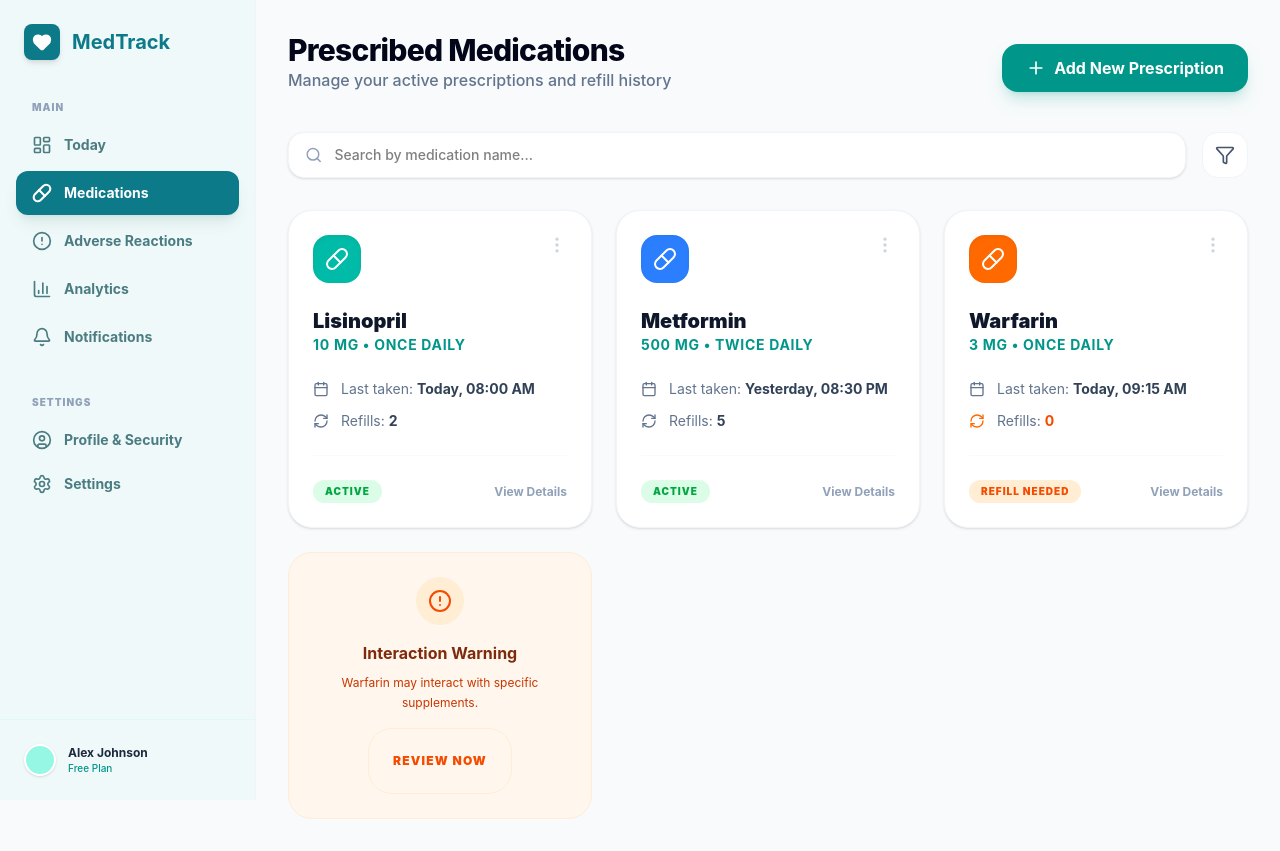
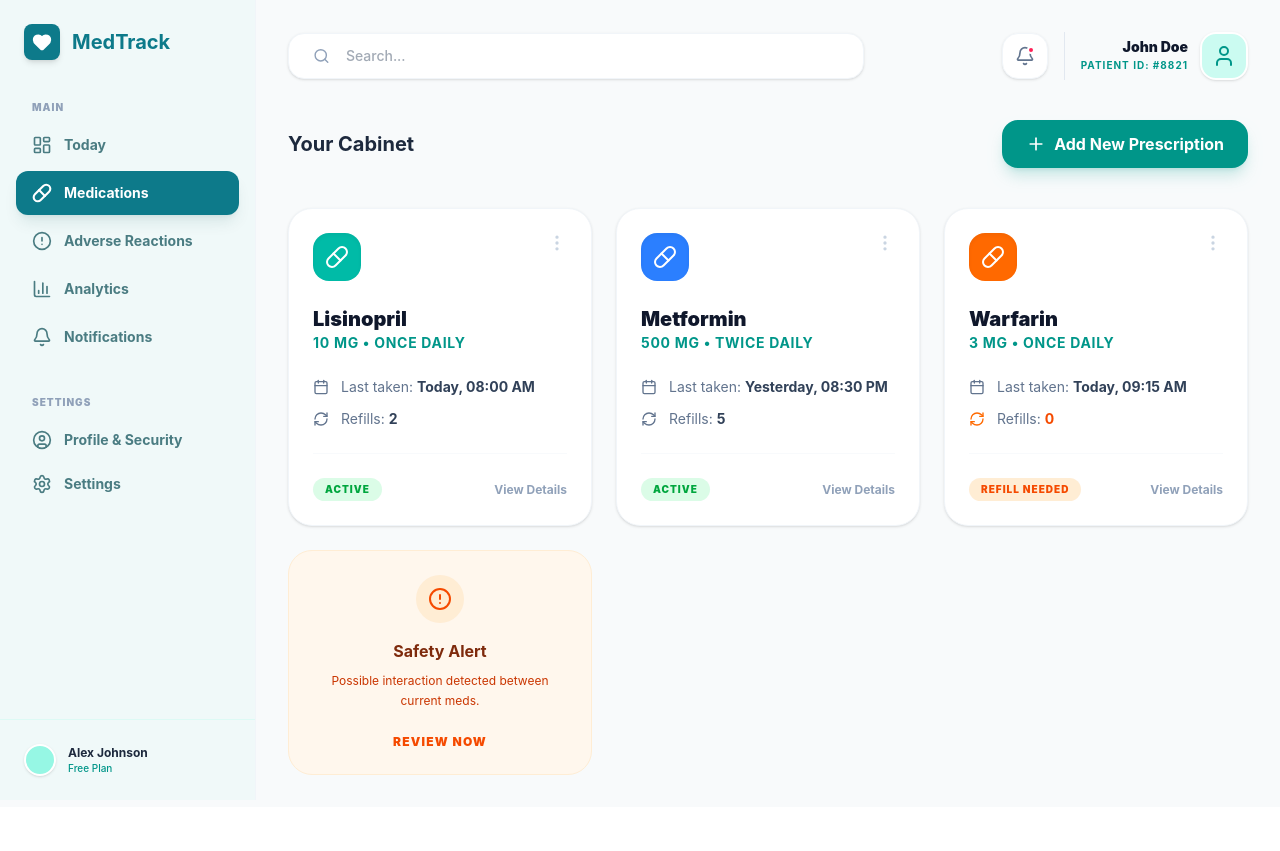
Before and after one commit to githinjiEssy/Medication-Tracker, a React (Vite) app in the folder Client/: page /medications in a window 1280 px wide. After the commit the page ends 807 px from the top, so only its background shows below. Built offline with nearby package versions, Linux system fonts and the light colour scheme.

Commit message:
modified medication, analytics and adverseReaction pages. Added reusable topbar

```diff
--- /dev/null
+++ b/Client/src/components/TopBar.jsx
@@ -0,0 +1,54 @@
+import React from 'react';
+import { Search, Bell, User, Settings } from 'lucide-react';
+
+const TopBar = ({ searchTerm, setSearchTerm, showSearch = true }) => {
+  return (
+    <div className="flex flex-col gap-8 mb-10">
+      {/* Search & Profile Row */}
+      <div className="flex justify-between items-center">
+
+        {showSearch ? (
+          <div className="flex-1 max-w-xl bg-white border border-slate-100 rounded-2xl px-6 py-3 flex items-center gap-4 shadow-sm focus-within:ring-2 focus-within:ring-teal-500/10 transition-all">
+            <Search size={18} className="text-slate-400" />
+            <input
+              type="text"
+              value={searchTerm}
+              onChange={(e) => setSearchTerm(e.target.value)}
+              placeholder="Search..."
+              className="bg-transparent outline-none text-sm w-full font-medium text-slate-600"
+            />
+          </div>
+        ) : (
+          <div className="flex-1" /> // Spacer if search is hidden
+        )}
+
+        <div className="flex items-center gap-4 ml-8">
+          <button className="relative p-3 bg-white border border-slate-100 rounded-2xl text-slate-500 hover:bg-slate-50 transition-all shadow-sm">
+            <Bell size={20} />
+            <span className="absolute top-3 right-3 w-2 h-2 bg-rose-500 rounded-full border-2 border-white"></span>
+          </button>
+
+          <div className="flex items-center gap-3 pl-4 border-l border-slate-200">
+            <div className="text-right hidden sm:block">
+              <p className="text-sm font-black text-slate-900 leading-none">John Doe</p>
+              <p className="text-[10px] font-bold text-teal-600 uppercase tracking-widest mt-1">Patient ID: #8821</p>
+            </div>
+            <div className="w-12 h-12 bg-teal-100 rounded-2xl flex items-center justify-center text-teal-600 border-2 border-white shadow-sm overflow-hidden cursor-pointer hover:border-teal-500 transition-all">
+              <User size={24} />
+            </div>
+          </div>
+        </div>
+      </div>
+
+      {/* Page Title Row
+      {title && (
+        <div className="animate-in fade-in slide-in-from-left-4 duration-500">
+          <h1 className="text-4xl font-black text-slate-950 tracking-tight">{title}</h1>
+          {description && <p className="text-slate-500 font-medium mt-1">{description}</p>}
+        </div>
+      )} */}
+    </div>
+  );
+};
+
+export default TopBar;
--- a/Client/src/pages/AdverseReactionsPage.jsx
+++ b/Client/src/pages/AdverseReactionsPage.jsx
@@ -5,6 +5,7 @@ import {
   ArrowLeft, Clock, Calendar, Pill, ChevronRight
 } from 'lucide-react';
 import AddSymptomModal from '../components/AddSymptomModal';
+import TopBar from '../components/TopBar';
 
 const AdverseReactions = () => {
   const [isSymptomModalOpen, setSymptomModalOpen] = useState(false);
@@ -112,6 +113,7 @@ const AdverseReactions = () => {
     <div className="flex min-h-screen bg-[#f8fafb]">
       <Sidebar />
       <main className="flex-1 p-8">
+        <TopBar />
 
         {!selectedSymptom ? (
           <div className="animate-in fade-in duration-500">
--- a/Client/src/pages/AnalyticsPage.jsx
+++ b/Client/src/pages/AnalyticsPage.jsx
@@ -1,5 +1,6 @@
 import React, { useState } from 'react';
 import Sidebar from '../components/Sidebar';
+import TopBar from '../components/TopBar';
 import {
   BarChart3,
   TrendingUp,
@@ -44,6 +45,8 @@ const AnalyticsPage = () => {
       <Sidebar />
 
       <main className="flex-1 p-8">
+        <TopBar />
+
         {/* Header with Export Options */}
         <header className="flex justify-between items-end mb-10">
           <div>
--- a/Client/src/pages/MedicationsPage.jsx
+++ b/Client/src/pages/MedicationsPage.jsx
@@ -2,14 +2,66 @@ import React, { useState } from 'react';
 import { useNavigate } from 'react-router-dom';
 import Sidebar from '../components/Sidebar';
 import AddMedicationModal from '../components/AddMedicationModal';
+import TopBar from '../components/TopBar';
 import {
-  Pill, Plus, Search, Filter, MoreVertical, AlertCircle,
-  RefreshCw, Calendar, ArrowLeft, Edit2, Trash2, History, CheckCircle2, Clock
+  Pill, Plus, MoreVertical, AlertCircle,
+  RefreshCw, Calendar, ArrowLeft, Edit2, Trash2, History, CheckCircle2
 } from 'lucide-react';
 
+// --- SUB-COMPONENT: MEDICATION CARD ---
+// Defined here to keep the main component clean and readable
+const MedicationCard = ({ med, onViewDetails }) => (
+  <div className="bg-white rounded-3xl p-6 border border-slate-100 shadow-sm hover:shadow-md transition-all group flex flex-col justify-between">
+    <div>
+      <div className="flex justify-between items-start mb-6">
+        <div className={`w-12 h-12 ${med.color} rounded-2xl flex items-center justify-center text-white shadow-inner`}>
+          <Pill size={24} />
+        </div>
+        <button className="text-slate-300 hover:text-slate-600 transition-colors">
+          <MoreVertical size={20} />
+        </button>
+      </div>
+      <div className="mb-6">
+        <h3 className="text-xl font-black text-slate-900">{med.name}</h3>
+        <p className="text-sm font-bold text-teal-600 uppercase tracking-wider">
+          {med.dose} • {med.frequency}
+        </p>
+      </div>
+      <div className="space-y-3 mb-6">
+        <div className="flex items-center gap-3 text-slate-500 text-sm">
+          <Calendar size={16} />
+          <span>Last taken: <b className="text-slate-700">{med.lastTaken}</b></span>
+        </div>
+        <div className="flex items-center gap-3 text-sm">
+          <RefreshCw size={16} className={med.refills === 0 ? "text-orange-500" : "text-slate-500"} />
+          <span className="text-slate-500">
+            Refills: <b className={med.refills === 0 ? "text-orange-600" : "text-slate-700"}>{med.refills}</b>
+          </span>
+        </div>
+      </div>
+    </div>
+
+    <div className="flex items-center justify-between pt-6 border-t border-slate-50">
+      <span className={`px-3 py-1 rounded-full text-[10px] font-black uppercase tracking-widest ${
+        med.status === 'Active' ? 'bg-green-100 text-green-600' : 'bg-orange-100 text-orange-600'
+      }`}>
+        {med.status}
+      </span>
+      <button
+        onClick={() => onViewDetails(med)}
+        className="text-xs font-bold text-slate-400 hover:text-teal-600 transition-colors"
+      >
+        View Details
+      </button>
+    </div>
+  </div>
+);
+
+// --- MAIN PAGE COMPONENT ---
 const MedicationsPage = () => {
   const [isModalOpen, setIsModalOpen] = useState(false);
-  const [selectedMed, setSelectedMed] = useState(null); // Track selected med
+  const [selectedMed, setSelectedMed] = useState(null);
+  const [searchTerm, setSearchTerm] = useState('');
   const navigate = useNavigate();
 
   const prescriptions = [
@@ -48,94 +100,81 @@ const MedicationsPage = () => {
     }
   ];
 
+  // Logic to filter meds based on TopBar input
+  const filteredMeds = prescriptions.filter(med =>
+    med.name.toLowerCase().includes(searchTerm.toLowerCase())
+  );
+
   return (
     <div className="flex min-h-screen bg-[#f8fafb]">
       <Sidebar />
 
       <main className="flex-1 p-8">
+        <TopBar
+          title={!selectedMed ? "Prescribed Medications" : "Medication Details"}
+          description={!selectedMed ? "Manage your active prescriptions and refill history" : ""}
+          searchTerm={searchTerm}
+          setSearchTerm={setSearchTerm}
+          showSearch={!selectedMed} // Hide search bar when viewing details
+        />
 
-        {/* ================== CONDITION 1: GRID VIEW ================== */}
         {!selectedMed ? (
+          /* GRID VIEW */
           <div className="animate-in fade-in duration-500">
-            <header className="flex justify-between items-end mb-10">
-              <div>
-                <h1 className="text-3xl font-extrabold text-slate-950 tracking-tight">Prescribed Medications</h1>
-                <p className="text-slate-500 font-medium">Manage your active prescriptions and refill history</p>
-              </div>
+            <header className="flex justify-between items-center mb-10">
+              <h2 className="text-xl font-bold text-slate-800">Your Cabinet</h2>
               <button
                 onClick={() => setIsModalOpen(true)}
-                className="bg-teal-600 text-white px-6 py-3 rounded-2xl font-bold flex items-center gap-2 hover:bg-teal-700 transition-all shadow-lg shadow-teal-600/20">
+                className="bg-teal-600 text-white px-6 py-3 rounded-2xl font-bold flex items-center gap-2 hover:bg-teal-700 transition-all shadow-lg shadow-teal-600/20"
+              >
                 <Plus size={20} />
                 Add New Prescription
               </button>
             </header>
 
-            <div className="flex gap-4 mb-8">
-              <div className="flex-1 bg-white border border-slate-100 rounded-2xl px-4 py-3 flex items-center gap-3 shadow-sm">
-                <Search size={18} className="text-slate-400" />
-                <input type="text" placeholder="Search by medication name..." className="bg-transparent outline-none text-sm w-full font-medium" />
-              </div>
-              <button className="bg-white border border-slate-100 p-3 rounded-2xl text-slate-600 hover:bg-slate-50"><Filter size={20} /></button>
-            </div>
-
             <div className="grid md:grid-cols-2 xl:grid-cols-3 gap-6">
-              {prescriptions.map((med) => (
-                <div key={med.id} className="bg-white rounded-3xl p-6 border border-slate-100 shadow-sm hover:shadow-md transition-all group">
-                  <div className="flex justify-between items-start mb-6">
-                    <div className={`w-12 h-12 ${med.color} rounded-2xl flex items-center justify-center text-white shadow-inner`}><Pill size={24} /></div>
-                    <button className="text-slate-300 hover:text-slate-600"><MoreVertical size={20} /></button>
-                  </div>
-                  <div className="mb-6">
-                    <h3 className="text-xl font-black text-slate-900">{med.name}</h3>
-                    <p className="text-sm font-bold text-teal-600 uppercase tracking-wider">{med.dose} • {med.frequency}</p>
-                  </div>
-                  <div className="space-y-3 mb-6">
-                    <div className="flex items-center gap-3 text-slate-500 text-sm"><Calendar size={16} /><span>Last taken: <b className="text-slate-700">{med.lastTaken}</b></span></div>
-                    <div className="flex items-center gap-3 text-sm">
-                      <RefreshCw size={16} className={med.refills === 0 ? "text-orange-500" : "text-slate-500"} />
-                      <span className="text-slate-500">Refills: <b className={med.refills === 0 ? "text-orange-600" : "text-slate-700"}>{med.refills}</b></span>
-                    </div>
-                  </div>
-                  <div className="flex items-center justify-between pt-6 border-t border-slate-50">
-                    <span className={`px-3 py-1 rounded-full text-[10px] font-black uppercase tracking-widest ${med.status === 'Active' ? 'bg-green-100 text-green-600' : 'bg-orange-100 text-orange-600'}`}>{med.status}</span>
-                    <button onClick={() => setSelectedMed(med)} className="text-xs font-bold text-slate-400 hover:text-teal-600 transition-colors">View Details</button>
-                  </div>
-                </div>
+              {filteredMeds.map((med) => (
+                <MedicationCard
+                  key={med.id}
+                  med={med}
+                  onViewDetails={setSelectedMed}
+                />
               ))}
 
               {/* Interaction Warning Card */}
               <div className="bg-orange-50 rounded-3xl p-6 border border-orange-100 flex flex-col justify-center items-center text-center">
-                <div className="w-12 h-12 bg-orange-100 text-orange-600 rounded-full flex items-center justify-center mb-4"><AlertCircle size={24} /></div>
-                <h4 className="font-bold text-orange-900 mb-2">Interaction Warning</h4>
-                <p className="text-xs text-orange-700 mb-4 px-4 leading-relaxed">Warfarin may interact with specific supplements.</p>
-                <div
-                  onClick={() => navigate('/reactions')}
-                  className="bg-orange-50 rounded-3xl p-6 border border-orange-100 flex flex-col justify-center items-center text-center cursor-pointer hover:bg-orange-100/50 transition-colors group"
+                <div className="w-12 h-12 bg-orange-100 text-orange-600 rounded-full flex items-center justify-center mb-4">
+                  <AlertCircle size={24} />
+                </div>
+                <h4 className="font-bold text-orange-900 mb-2">Safety Alert</h4>
+                <p className="text-xs text-orange-700 mb-6 px-4 leading-relaxed">
+                  Possible interaction detected between current meds.
+                </p>
+                <button
+                  onClick={() => navigate('/adverse-reactions')}
+                  className="text-xs font-black text-orange-600 uppercase tracking-widest hover:scale-105 transition-transform"
                 >
-                  {/* icon and text... */}
-                  <button className="text-xs font-black text-orange-600 uppercase tracking-widest group-hover:scale-105 transition-transform">
-                    Review Now
-                  </button>
-                </div>
+                  Review Now
+                </button>
               </div>
             </div>
           </div>
         ) : (
-          /* ================== CONDITION 2: DETAILED VIEW ================== */
+          /* DETAILED VIEW */
           <div className="animate-in slide-in-from-right-10 fade-in duration-500 space-y-8">
-            {/* Back Nav */}
             <button
               onClick={() => setSelectedMed(null)}
               className="flex items-center gap-2 text-slate-500 hover:text-teal-600 font-bold transition-colors group"
             >
               <ArrowLeft size={20} className="group-hover:-translate-x-1 transition-transform" />
-              Back to Medications
+              Back to Cabinet
             </button>
 
-            {/* Header / Hero Section */}
             <div className="bg-white p-8 rounded-[2.5rem] border border-slate-100 shadow-sm flex flex-col md:flex-row justify-between items-start md:items-center gap-6">
               <div className="flex items-center gap-6">
-                <div className={`w-20 h-20 ${selectedMed.color} rounded-3xl flex items-center justify-center text-white shadow-lg`}><Pill size={40} /></div>
+                <div className={`w-20 h-20 ${selectedMed.color} rounded-3xl flex items-center justify-center text-white shadow-lg`}>
+                  <Pill size={40} />
+                </div>
                 <div>
                   <h1 className="text-4xl font-black text-slate-900">{selectedMed.name}</h1>
                   <div className="flex items-center gap-3 mt-1">
@@ -146,35 +185,40 @@ const MedicationsPage = () => {
                 </div>
               </div>
               <div className="flex gap-3">
-                <button className="flex items-center gap-2 px-5 py-3 bg-white border border-slate-200 rounded-2xl text-slate-600 font-bold hover:bg-slate-50 transition-all shadow-sm"><Edit2 size={18}/> Edit</button>
-                <button className="p-3 bg-red-50 text-red-500 rounded-2xl border border-red-100 hover:bg-red-100 transition-all"><Trash2 size={20}/></button>
+                <button className="flex items-center gap-2 px-5 py-3 bg-white border border-slate-200 rounded-2xl text-slate-600 font-bold hover:bg-slate-50 transition-all shadow-sm">
+                  <Edit2 size={18}/> Edit
+                </button>
+                <button className="p-3 bg-red-50 text-red-500 rounded-2xl border border-red-100 hover:bg-red-100 transition-all">
+                  <Trash2 size={20}/>
+                </button>
               </div>
             </div>
 
-            {/* Content Grid */}
             <div className="grid lg:grid-cols-3 gap-8">
-              {/* Left Column: Schedule & Info */}
               <div className="lg:col-span-2 space-y-8">
                 <div className="bg-white p-8 rounded-[2.5rem] border border-slate-100 shadow-sm">
-                  <h3 className="text-lg font-bold text-slate-900 flex items-center gap-2 mb-6"><History className="text-teal-600" /> Intake History</h3>
+                  <h3 className="text-lg font-bold text-slate-900 flex items-center gap-2 mb-6">
+                    <History className="text-teal-600" /> Intake History
+                  </h3>
                   <div className="space-y-4">
                     {[1, 2, 3].map(i => (
                       <div key={i} className="flex items-center justify-between p-5 bg-slate-50 rounded-2xl border border-slate-100">
                         <div className="flex items-center gap-4">
-                          <div className="w-10 h-10 rounded-full bg-green-100 flex items-center justify-center text-green-600"><CheckCircle2 size={20}/></div>
+                          <div className="w-10 h-10 rounded-full bg-green-100 flex items-center justify-center text-green-600">
+                            <CheckCircle2 size={20}/>
+                          </div>
                           <div>
                             <p className="font-bold text-slate-800">Dose Logged</p>
                             <p className="text-xs text-slate-400">March {13-i}, 2026 • 08:12 AM</p>
                           </div>
                         </div>
-                        <span className="px-3 py-1 bg-white rounded-lg text-[10px] font-black text-slate-400 uppercase border border-slate-100 tracking-tighter">Verified</span>
+                        <span className="text-[10px] font-black text-slate-400 uppercase tracking-tighter">Verified</span>
                       </div>
                     ))}
                   </div>
                 </div>
               </div>
 
-              {/* Right Column: Status & Notes */}
               <div className="space-y-8">
                 <div className="bg-white p-8 rounded-[2.5rem] border border-slate-100 shadow-sm space-y-6">
                   <div>
@@ -184,7 +228,10 @@ const MedicationsPage = () => {
                       <span className="text-xs font-bold text-slate-400">of 6 refills</span>
                     </div>
                     <div className="w-full h-3 bg-slate-100 rounded-full overflow-hidden">
-                      <div className={`h-full ${selectedMed.color} rounded-full`} style={{ width: `${(selectedMed.refills / 6) * 100}%` }}></div>
+                      <div
+                        className={`h-full ${selectedMed.color} rounded-full`}
+                        style={{ width: `${(selectedMed.refills / 6) * 100}%` }}
+                      ></div>
                     </div>
                   </div>
 
@@ -193,22 +240,11 @@ const MedicationsPage = () => {
                     <p className="text-sm text-slate-600 leading-relaxed italic">"{selectedMed.instructions}"</p>
                   </div>
                 </div>
-
-                <div className="bg-orange-50 p-6 rounded-[2rem] border border-orange-100">
-                  <div className="flex gap-4">
-                    <AlertCircle className="text-orange-600 shrink-0" size={24} />
-                    <div>
-                      <h4 className="font-bold text-orange-900 mb-1 text-sm">Interaction Note</h4>
-                      <p className="text-xs text-orange-800/80 leading-relaxed">Check for consistency in daily habits while taking {selectedMed.name}.</p>
-                    </div>
-                  </div>
-                </div>
               </div>
             </div>
           </div>
         )}
 
-        {/* Global Add Modal */}
         <AddMedicationModal isOpen={isModalOpen} onClose={() => setIsModalOpen(false)} />
       </main>
     </div>
```
